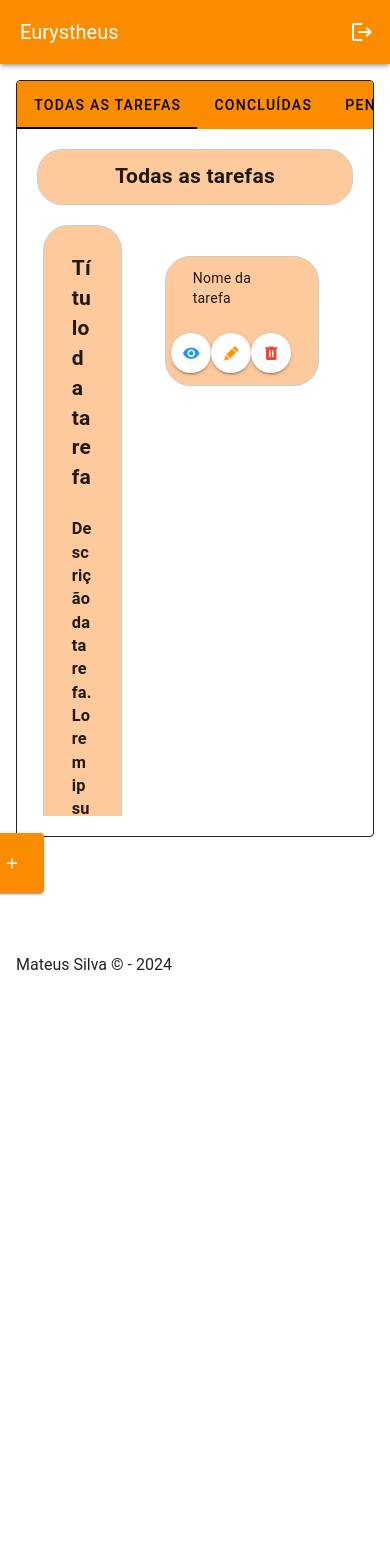
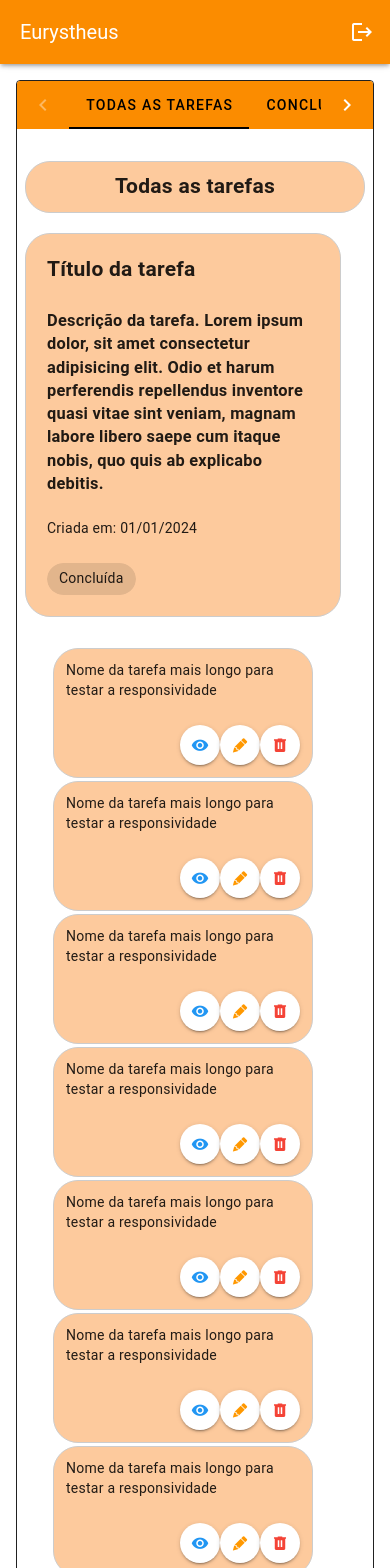
Before and after one commit to MateusSilva42/Eurystheus-WEB, a Nuxt app: page / in a window 390 px wide. Shown: the top 1568 px of the page. Before the commit the page ends 985 px from the top, so only its background shows below. Built offline with nearby package versions, Linux system fonts and the light colour scheme.

Commit message:
add responsivity

```diff
--- a/components/addButon.vue
+++ b/components/addButon.vue
@@ -1,5 +1,5 @@
 <template>
-    <v-tooltip text="Criar nova tarefa">
+    <v-tooltip text="Criar tarefa">
     <template v-slot:activator="{ props }">
         <v-btn v-bind="props" class="add-button" @click="openModal" color="warning"><v-icon>mdi-plus</v-icon></v-btn>
     </template>
--- a/components/taskActions.vue
+++ b/components/taskActions.vue
@@ -16,7 +16,7 @@
       </template>
     </v-tooltip>
 
-    <v-tooltip text="Deletar tarefa" location="top">
+    <v-tooltip text="deletar tarefa" location="top">
       <template v-slot:activator="{ props }">
         <v-btn v-bind="props" icon @click="emit('delete')" size="small">
           <v-icon color="red">mdi-trash-can</v-icon>
--- a/components/taskList.vue
+++ b/components/taskList.vue
@@ -5,8 +5,8 @@
         <h2>{{ title }}</h2>
       </v-col>
     </v-row>
-    <v-row class="task-list">
-      <v-col cols="3" class="task-details">
+    <v-row :class="isSmallScreen? 'task-list-sm': 'task-list-bg'">
+      <v-col cols="12" lg="3" :class="isSmallScreen? 'task-details-sm': 'task-details-bg'">
         <v-container v-if="taskSelected">
           <v-row>
             <v-col cols="12">
@@ -35,11 +35,77 @@
           </v-row>
         </v-container>
       </v-col>
-      <v-col cols="8">
 
+      <v-col cols="12" sm="8">
         <v-container>
-            <v-row class="task-list-item" >
-                <v-col>Nome da tarefa</v-col>
+            <v-row :class="isSmallScreen? 'task-list-item-sm': 'task-list-item-bg'" >
+                <v-col>Nome da tarefa mais longo para testar a responsividade</v-col>
+                <v-col>
+                  <TaskActions @view="editTask" @edit="editTask" @delete="deleteTask" />
+                </v-col>
+            </v-row>
+            <v-row :class="isSmallScreen? 'task-list-item-sm': 'task-list-item-bg'" >
+                <v-col>Nome da tarefa mais longo para testar a responsividade</v-col>
+                <v-col>
+                  <TaskActions @view="editTask" @edit="editTask" @delete="deleteTask" />
+                </v-col>
+            </v-row>
+            <v-row :class="isSmallScreen? 'task-list-item-sm': 'task-list-item-bg'" >
+                <v-col>Nome da tarefa mais longo para testar a responsividade</v-col>
+                <v-col>
+                  <TaskActions @view="editTask" @edit="editTask" @delete="deleteTask" />
+                </v-col>
+            </v-row>
+            <v-row :class="isSmallScreen? 'task-list-item-sm': 'task-list-item-bg'" >
+                <v-col>Nome da tarefa mais longo para testar a responsividade</v-col>
+                <v-col>
+                  <TaskActions @view="editTask" @edit="editTask" @delete="deleteTask" />
+                </v-col>
+            </v-row>
+            <v-row :class="isSmallScreen? 'task-list-item-sm': 'task-list-item-bg'" >
+                <v-col>Nome da tarefa mais longo para testar a responsividade</v-col>
+                <v-col>
+                  <TaskActions @view="editTask" @edit="editTask" @delete="deleteTask" />
+                </v-col>
+            </v-row>
+            <v-row :class="isSmallScreen? 'task-list-item-sm': 'task-list-item-bg'" >
+                <v-col>Nome da tarefa mais longo para testar a responsividade</v-col>
+                <v-col>
+                  <TaskActions @view="editTask" @edit="editTask" @delete="deleteTask" />
+                </v-col>
+            </v-row>
+            <v-row :class="isSmallScreen? 'task-list-item-sm': 'task-list-item-bg'" >
+                <v-col>Nome da tarefa mais longo para testar a responsividade</v-col>
+                <v-col>
+                  <TaskActions @view="editTask" @edit="editTask" @delete="deleteTask" />
+                </v-col>
+            </v-row>
+            <v-row :class="isSmallScreen? 'task-list-item-sm': 'task-list-item-bg'" >
+                <v-col>Nome da tarefa mais longo para testar a responsividade</v-col>
+                <v-col>
+                  <TaskActions @view="editTask" @edit="editTask" @delete="deleteTask" />
+                </v-col>
+            </v-row>
+            <v-row :class="isSmallScreen? 'task-list-item-sm': 'task-list-item-bg'" >
+                <v-col>Nome da tarefa mais longo para testar a responsividade</v-col>
+                <v-col>
+                  <TaskActions @view="editTask" @edit="editTask" @delete="deleteTask" />
+                </v-col>
+            </v-row>
+            <v-row :class="isSmallScreen? 'task-list-item-sm': 'task-list-item-bg'" >
+                <v-col>Nome da tarefa mais longo para testar a responsividade</v-col>
+                <v-col>
+                  <TaskActions @view="editTask" @edit="editTask" @delete="deleteTask" />
+                </v-col>
+            </v-row>
+            <v-row :class="isSmallScreen? 'task-list-item-sm': 'task-list-item-bg'" >
+                <v-col>Nome da tarefa mais longo para testar a responsividade</v-col>
+                <v-col>
+                  <TaskActions @view="editTask" @edit="editTask" @delete="deleteTask" />
+                </v-col>
+            </v-row>
+            <v-row :class="isSmallScreen? 'task-list-item-sm': 'task-list-item-bg'" >
+                <v-col>Nome da tarefa mais longo para testar a responsividade</v-col>
                 <v-col>
                   <TaskActions @view="editTask" @edit="editTask" @delete="deleteTask" />
                 </v-col>
@@ -54,8 +120,10 @@
 
 <script setup lang="ts">
   import { defineProps } from "vue";
+import { useDisplay } from "vuetify";
     const taskSelected = ref(true);
     const toast = useToast();
+    const display = useDisplay();
 
     const props = defineProps({
       title: { type: String, required: true },
@@ -82,17 +150,40 @@
       }
     };
 
+    const isSmallScreen = computed(() => {
+      return display.mobile.value || display.xs.value;
+    });
+
 </script>
 
 <style>
-.task-list {
+.task-list-bg {
   display: flex;
   justify-content: center;
   height: 70vh;
   overflow: auto;
 }
 
-.task-details {
+.task-list-sm {
+  display: flex;
+  flex-direction: column;
+  width: 100%
+}
+
+.task-details-bg {
+  display: flex;
+  flex-direction: column;
+  justify-content: flex-start;
+  align-items: flex-end;
+  margin-right: 15px;
+  padding: 5px;
+  background-color: #fdca9d;
+  border: 1px solid #ccc;
+  border-radius: 25px;
+}
+.task-details-sm {
+  width: 100%;
+  display: flex;
   display: flex;
   flex-direction: column;
   justify-content: flex-start;
@@ -104,7 +195,7 @@
   border-radius: 25px;
 }
 
-.task-list-item {
+.task-list-item-bg {
   display: flex;
   align-items: center;
   list-style-type: none;
@@ -114,6 +205,18 @@
   border: 1px solid #ccc;
   border-radius: 25px;
 }
+.task-list-item-sm {
+  display: flex;
+  flex-direction: column;
+  align-items: center;
+  justify-content: center;
+  list-style-type: none;
+  margin: 3px 0!important;
+  background-color: #fdca9d;
+  border: 1px solid #ccc;
+  border-radius: 25px;
+}
+
 
 .task-list-item:hover {
   cursor: pointer;
--- a/pages/index.vue
+++ b/pages/index.vue
@@ -11,27 +11,30 @@
 
   <v-container>
     <v-card variant="outlined">
-      <v-tabs v-model="tab" bg-color="warning" fixed-tabs>
-          <v-tab value="all">Todas as tarefas</v-tab>
-          <v-tab value="done">Concluídas</v-tab>
-          <v-tab value="pendent">Pendentes</v-tab>
-      </v-tabs>
-
+      <v-row>
+        <v-col cols="12">
+            <v-tabs v-model="tab" bg-color="warning" fixed-tabs :vertical="true" center-active show-arrows>
+                <v-tab value="all">Todas as tarefas</v-tab>
+                <v-tab value="done">Concluídas</v-tab>
+                <v-tab value="pendent">Pendentes</v-tab>
+            </v-tabs>
+        </v-col>
       <v-card-text>
         <v-window v-model="tab">
           <v-window-item value="all">
-            <TaskList title="Todas as tarefas" scope="all" :tab="tab" />
+            <TaskList key="all" title="Todas as tarefas" scope="all" :tab="tab" />
           </v-window-item>
 
           <v-window-item value="done">
-              <TaskList title="Tarefas concluídas" scope="done" :tab="tab" />
+              <TaskList key="done" title="Tarefas concluídas" scope="done" :tab="tab" />
           </v-window-item>
 
           <v-window-item value="pendent">
-              <TaskList title="Tarefas pendentes" scope="pendent" :tab="tab" />
+              <TaskList key="pendent" title="Tarefas pendentes" scope="pendent" :tab="tab" />
           </v-window-item>
         </v-window>
       </v-card-text>
+    </v-row>
     </v-card>
   </v-container>
 
@@ -40,10 +43,11 @@
   <v-footer>Mateus Silva © - 2024</v-footer>
 </template>
 
-<script lang="ts">
-export default defineComponent({
-  setup() {
-    const tab = ref('all');
+<script setup lang="ts">
+import { useDisplay } from 'vuetify';
+
+    let tab = ref('');
+    const display = useDisplay();
 
     const notify = () => {
       const toast = useToast();
@@ -65,14 +69,10 @@ export default defineComponent({
       }
     };
 
-    return {
-      handleLogout,
-      getUserTasks,
-      notify,
-      tab,
-    };
-  },
-});
+    const isSmallScreen = computed(() => {
+      return display.mobile.value || display.xs.value;
+    });
+
 </script>
 
 <style>
```
